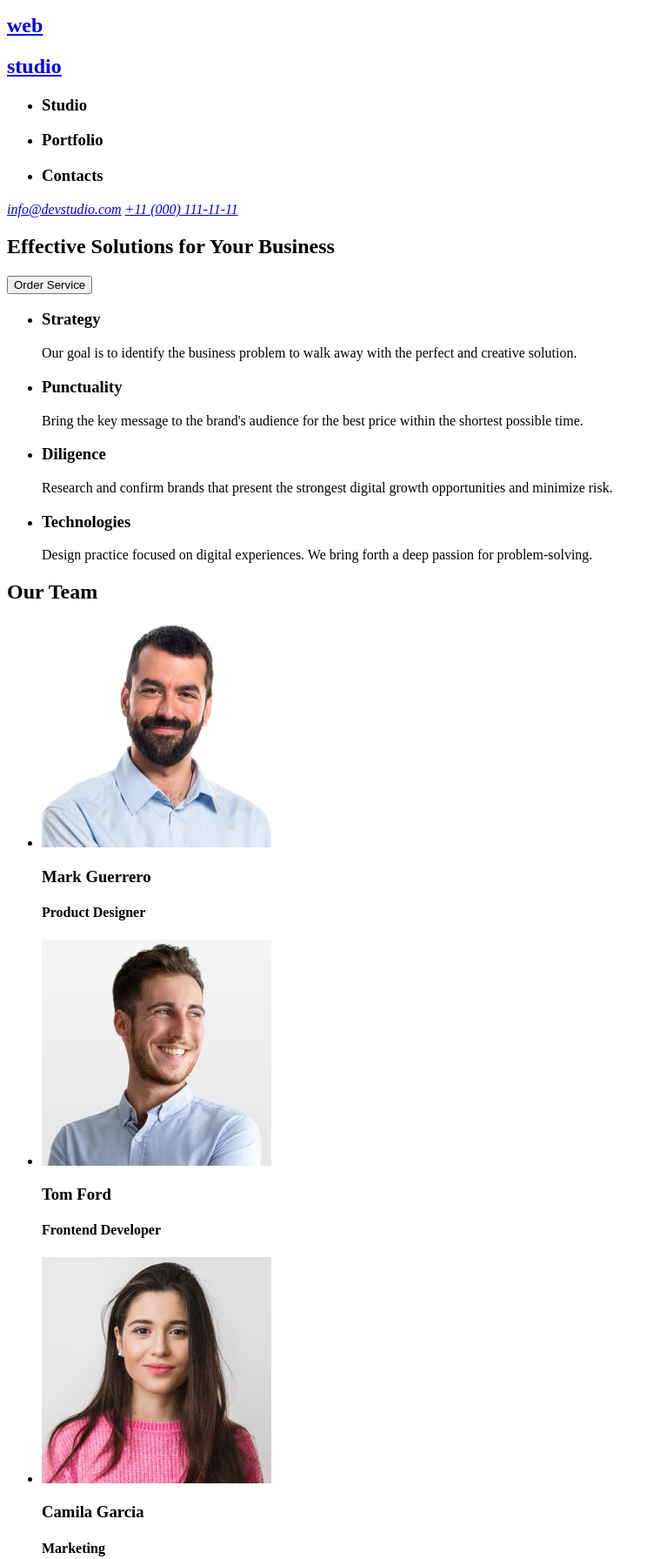
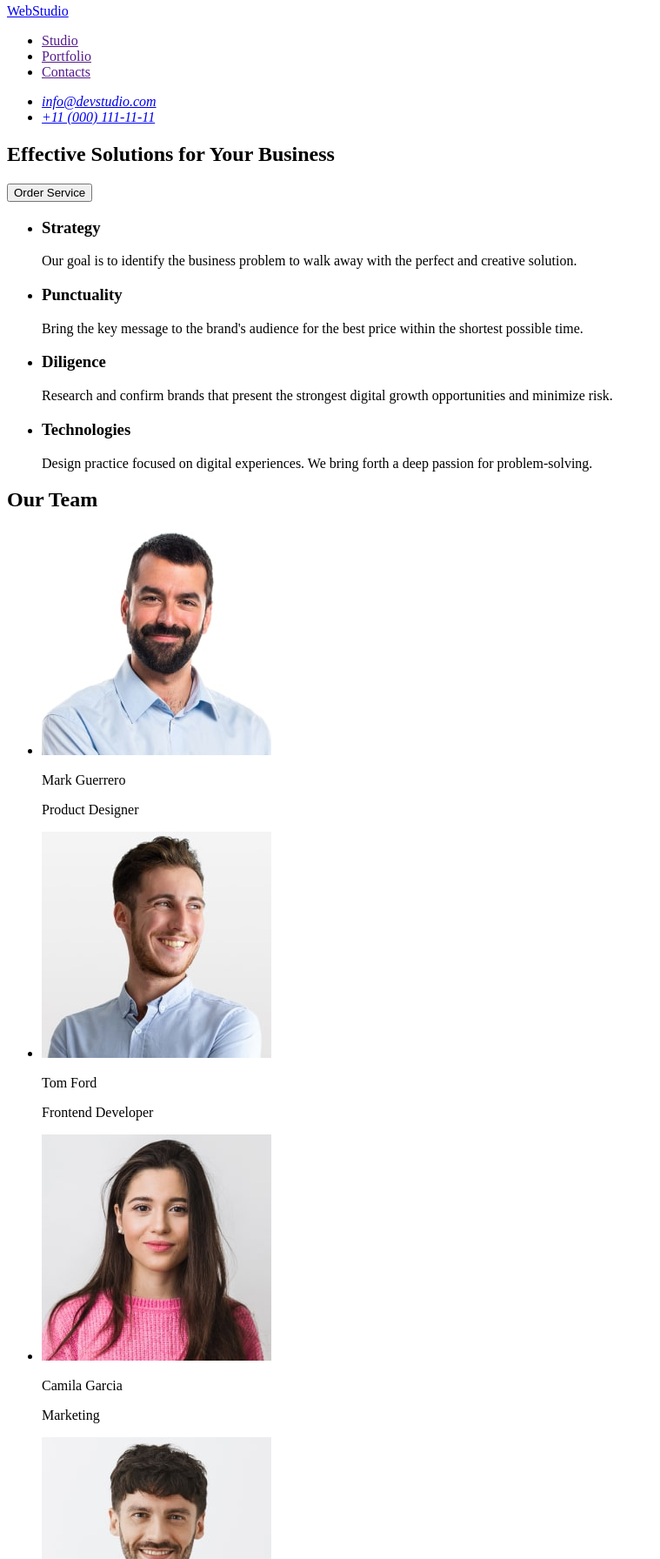
Before and after one commit to nglmn/goit-markup-hw-01, a plain HTML site: page index.html in a window 1280 px wide. Shown: the part 4-1796 px from the top of the page at 87% size, without its empty margins (0-759 px from the left). Drawn offline with Linux system fonts and the light colour scheme.

Commit message:
work on errors after the inspection

```diff
--- a/index.html
+++ b/index.html
@@ -8,26 +8,31 @@
 	<body>
 		<header>
 			<nav>
-				<a href="/">
-					<h2>web</h2>
-					<h2>studio</h2>
-				</a>
+				<a href="/">WebStudio</a>
 				<ul>
 					<li>
-						<h3>Studio</h3>
+						<a href="">Studio</a>
 					</li>
 					<li>
-						<h3>Portfolio</h3>
+						<a href="">Portfolio</a>
 					</li>
 					<li>
-						<h3>Contacts</h3>
+						<a href="">Contacts</a>
 					</li>
 				</ul>
-				<address>
-					<a href="mailto:info@devstudio.com">info@devstudio.com</a>
-					<a href="tel:11(000)1111111">+11 (000) 111-11-11</a>
-				</address>
 			</nav>
+			<address>
+				<ul>
+					<li>
+						<a href="mailto:info@devstudio.com"
+							>info@devstudio.com</a
+						>
+					</li>
+					<li>
+						<a href="tel:11(000)1111111">+11 (000) 111-11-11</a>
+					</li>
+				</ul>
+			</address>
 		</header>
 		<main>
 			<section>
@@ -35,6 +40,7 @@
 				<button type="button">Order Service</button>
 			</section>
 			<section>
+				<h2 hidden>Goals</h2>
 				<ul>
 					<li>
 						<h3>Strategy</h3>
@@ -77,8 +83,8 @@
 							width="264"
 							height="260"
 						/>
-						<h3>Mark Guerrero</h3>
-						<h4>Product Designer</h4>
+						<p>Mark Guerrero</p>
+						<p>Product Designer</p>
 					</li>
 					<li>
 						<img
@@ -87,8 +93,8 @@
 							width="264"
 							height="260"
 						/>
-						<h3>Tom Ford</h3>
-						<h4>Frontend Developer</h4>
+						<p>Tom Ford</p>
+						<p>Frontend Developer</p>
 					</li>
 					<li>
 						<img
@@ -97,8 +103,8 @@
 							width="264"
 							height="260"
 						/>
-						<h3>Camila Garcia</h3>
-						<h4>Marketing</h4>
+						<p>Camila Garcia</p>
+						<p>Marketing</p>
 					</li>
 					<li>
 						<img
@@ -107,17 +113,14 @@
 							width="264"
 							height="260"
 						/>
-						<h3>Daniel Wilson</h3>
-						<h4>UI Designer</h4>
+						<p>Daniel Wilson</p>
+						<p>UI Designer</p>
 					</li>
 				</ul>
 			</section>
 		</main>
 		<footer>
-			<a href="/">
-				<h2>web</h2>
-				<h2>studio</h2>
-			</a>
+			<a href="/">WebStudio</a>
 			<p>
 				Increase the flow of customers and sales for your business with
 				digital marketing & growth solutions.
```
